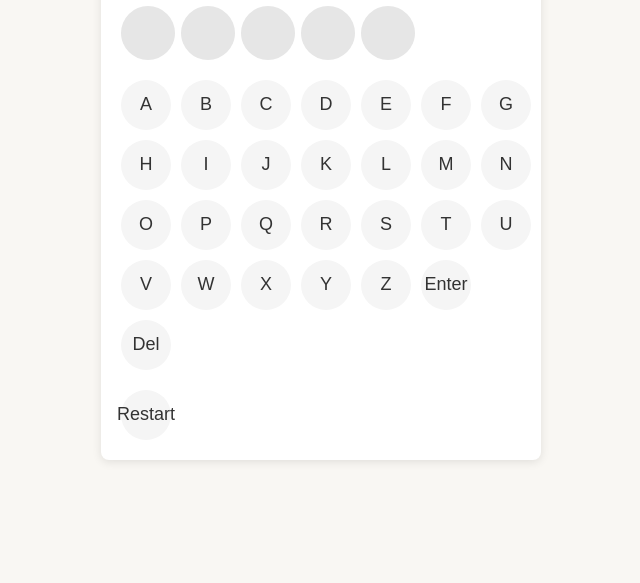
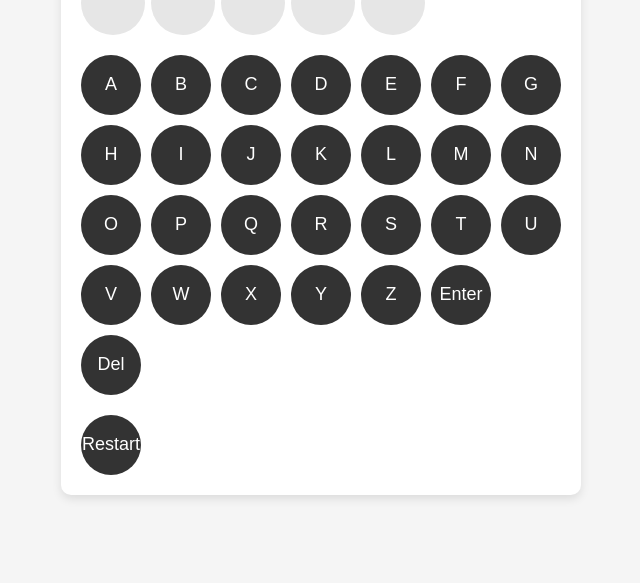
Before and after one commit to Kalavais/Kalavais.github.io, a plain HTML site: page index.html in a window 1280 px wide. Shown: the part 217-800 px from the top of the page, without its empty margins (319-959 px from the left). Drawn offline with Linux system fonts and the light colour scheme.

Commit message:
Update style.css

```diff
--- a/style.css
+++ b/style.css
@@ -1,88 +1,81 @@
+
 body {
-    font-family: "Helvetica Neue", Helvetica, Arial, sans-serif;
-    background-color: #f9f7f3;
-    color: #333;
-    margin: 0;
+    font-family: Arial, sans-serif;
     display: flex;
     justify-content: center;
     align-items: center;
-    min-height: 100vh;
+    height: 100vh;
+    margin: 0;
+    background-color: #f5f5f5; /* Light gray background */
+    color: #333; /* Dark text color */
 }
 
 .game-container {
-    background-color: #fff;
+    text-align: center;
+    background-color: #fff; /* White background for game container */
     padding: 20px;
-    border-radius: 8px;
-    box-shadow: 0 2px 10px rgba(0, 0, 0, 0.1);
-    max-width: 400px;
-    width: 100%;
-    text-align: center;
+    border-radius: 10px;
+    box-shadow: 0 4px 10px rgba(0, 0, 0, 0.1); /* Subtle box shadow */
 }
 
 .board {
     display: grid;
-    grid-template-columns: repeat(5, 50px);
+    grid-template-columns: repeat(5, 60px); /* Fixed width for tiles */
     gap: 10px;
     margin-bottom: 20px;
 }
 
 .tile {
-    width: 50px;
-    height: 50px;
-    border-radius: 50%;
-    border: 2px solid transparent;
-    background-color: #e6e6e6; /* Light gray */
-    color: #333;
-    font-size: 24px;
+    width: 60px;
+    height: 60px;
+    border: 2px solid transparent; /* Transparent border initially */
     display: flex;
     justify-content: center;
     align-items: center;
-    cursor: pointer;
-    transition: background-color 0.3s ease, border-color 0.3s ease, color 0.3s ease;
+    font-size: 24px;
+    text-transform: uppercase;
+    background-color: #e6e6e6; /* Light gray background for tiles */
+    color: #333;
+    border-radius: 50%; /* Circular shape for tiles */
+    transition: border-color 0.3s ease; /* Smooth transition for border color */
 }
 
 .keyboard {
     display: grid;
-    grid-template-columns: repeat(7, 1fr);
+    grid-template-columns: repeat(7, 1fr); /* 7 columns for keyboard buttons */
     gap: 10px;
     margin-bottom: 20px;
 }
 
 .key {
-    width: 50px;
-    height: 50px;
-    background-color: #f5f5f5; /* Light gray */
-    color: #333;
+    width: 60px;
+    height: 60px;
+    background-color: #333; /* Dark gray background for keyboard buttons */
+    border: none;
+    color: #fff;
     font-size: 18px;
-    border-radius: 50%;
-    border: 2px solid transparent;
+    cursor: pointer;
     display: flex;
     justify-content: center;
     align-items: center;
-    cursor: pointer;
-    transition: background-color 0.3s ease, border-color 0.3s ease, color 0.3s ease;
+    border-radius: 50%; /* Circular shape for buttons */
+    transition: background-color 0.3s ease; /* Smooth transition for background color */
 }
 
 .key.wide {
-    grid-column: span 2;
+    grid-column: span 2; /* Span two columns for wide buttons */
 }
 
-.correct.tile {
-    background-color: #6ee15d; /* Light green for correct letters in the right position */
-    color: #fff;
-    border-color: #6ee15d;
+.correct {
+    background-color: #68c24d; /* Green for correct letters */
 }
 
-.present.tile {
-    background-color: #fbbf49; /* Yellow for correct letters in the wrong position */
-    color: #333;
-    border-color: #fbbf49;
+.present {
+    background-color: #fbbf49; /* Yellow for present but in wrong position */
 }
 
-.absent.tile {
-    background-color: #555; /* Dark gray for absent letters */
-    color: #fff;
-    border-color: #555;
+.absent {
+    background-color: #333; /* Dark gray for absent letters */
 }
 
 .message {
```
